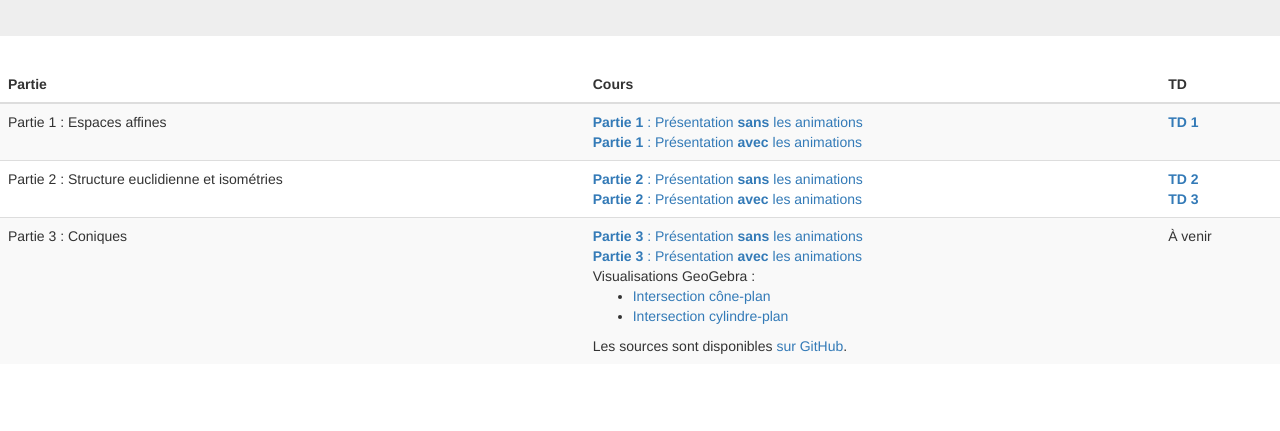
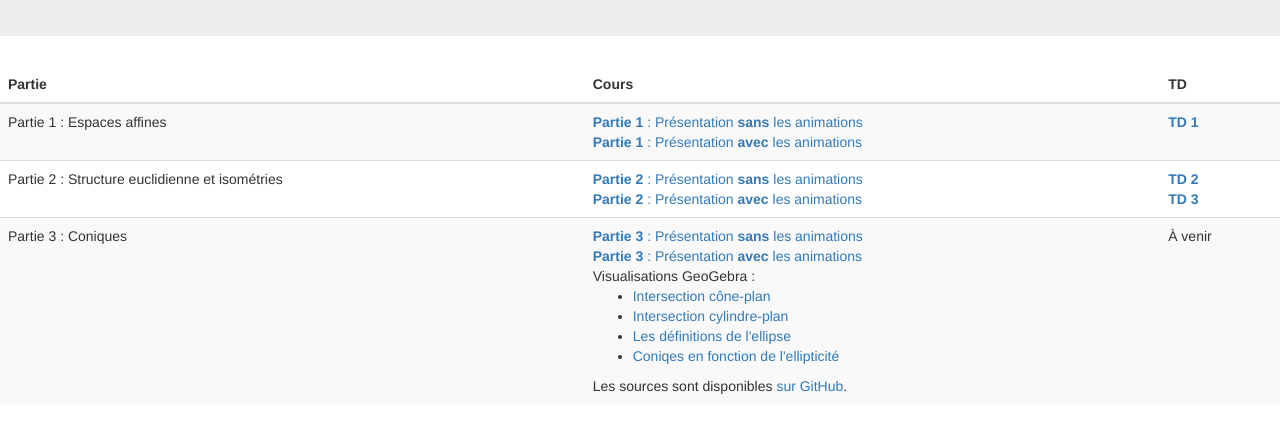
Before and after one commit to aslushnikov/m53lille1, a plain HTML site: page index.html in a window 1280 px wide. Shown: the part 159-590 px from the top of the page. Drawn offline with nearby package versions, Linux system fonts and the light colour scheme.

Commit message:
rajout liens animations geogebra : ellipse et coniques

```diff
--- a/index.html
+++ b/index.html
@@ -54,6 +54,8 @@
           <ul>
             <li><a href="http://tube.geogebra.org/m/2027957">Intersection cône-plan</a></li>
             <li><a href="http://tube.geogebra.org/m/2027997">Intersection cylindre-plan</a></li>
+            <li><a href="http://tube.geogebra.org/m/2063403">Les définitions de l'ellipse</a></li>
+            <li><a href="http://tube.geogebra.org/material/simple/id/2063339">Coniqes en fonction de l'ellipticité</a></li>
           </ul>
           Les sources sont disponibles <a href="https://github.com/ktzanev/m53lille1/tree/master/Cours/geogebra">sur GitHub</a>.
         </td>
```
